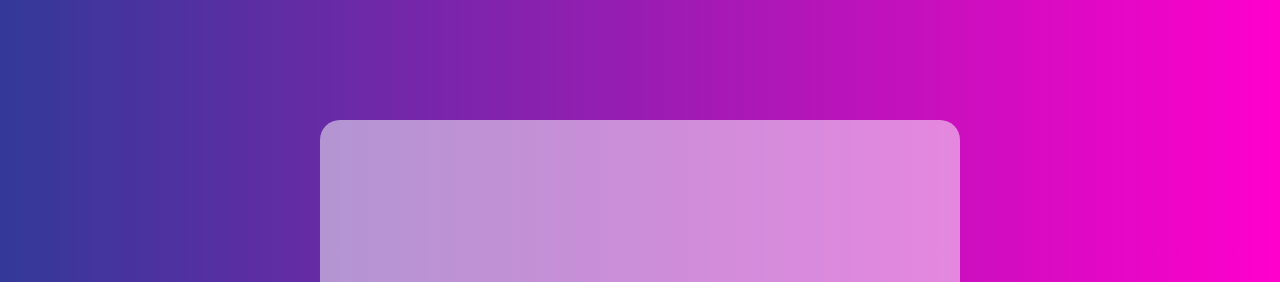
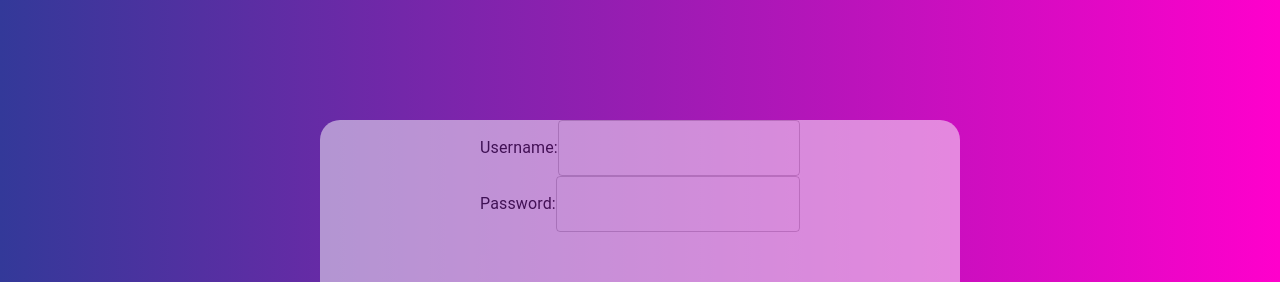
Before and after one commit to Kealen-Pillay/To-Do-List, a React (Create React App) app in the folder client/: page / in a window 1280 px wide. Shown: the top 282 px of the page. Built offline with nearby package versions, Linux system fonts and the light colour scheme.

Commit message:
Added username and password field

```diff
--- a/client/package.json
+++ b/client/package.json
@@ -5,6 +5,7 @@
   "dependencies": {
     "@emotion/react": "^11.10.5",
     "@emotion/styled": "^11.10.5",
+    "@mui/icons-material": "^5.10.9",
     "@mui/material": "^5.10.13",
     "@testing-library/jest-dom": "^5.16.5",
     "@testing-library/react": "^13.4.0",
--- a/client/src/components/LoginScreen.tsx
+++ b/client/src/components/LoginScreen.tsx
@@ -1,5 +1,5 @@
 import React from "react";
-import { Box, Typography } from "@mui/material";
+import { Box, TextField, Typography } from "@mui/material";
 
 const LoginScreen = () => {
   return (
@@ -20,8 +20,39 @@ const LoginScreen = () => {
           backgroundColor: "white",
           opacity: 0.5,
           borderRadius: 5,
+          display: "flex",
+          flexDirection: "column",
+          justifyContent: "flex-start",
+          alignItems: "center",
         }}
-      ></Box>
+      >
+        <Box
+          sx={{
+            // background: "red",
+            width: "50%",
+            display: "flex",
+            flexDirection: "row",
+            justifyContent: "space-between",
+            alignItems: "center",
+          }}
+        >
+          <Typography>Username:</Typography>
+          <TextField variant="outlined" />
+        </Box>
+        <Box
+          sx={{
+            // background: "green",
+            width: "50%",
+            display: "flex",
+            flexDirection: "row",
+            justifyContent: "space-between",
+            alignItems: "center",
+          }}
+        >
+          <Typography>Password:</Typography>
+          <TextField variant="outlined" />
+        </Box>
+      </Box>
     </Box>
   );
 };
```
Also changed, not shown: client/images/tickIcon.png (added), 1 other file (tests, documents, lock files or other folders).
